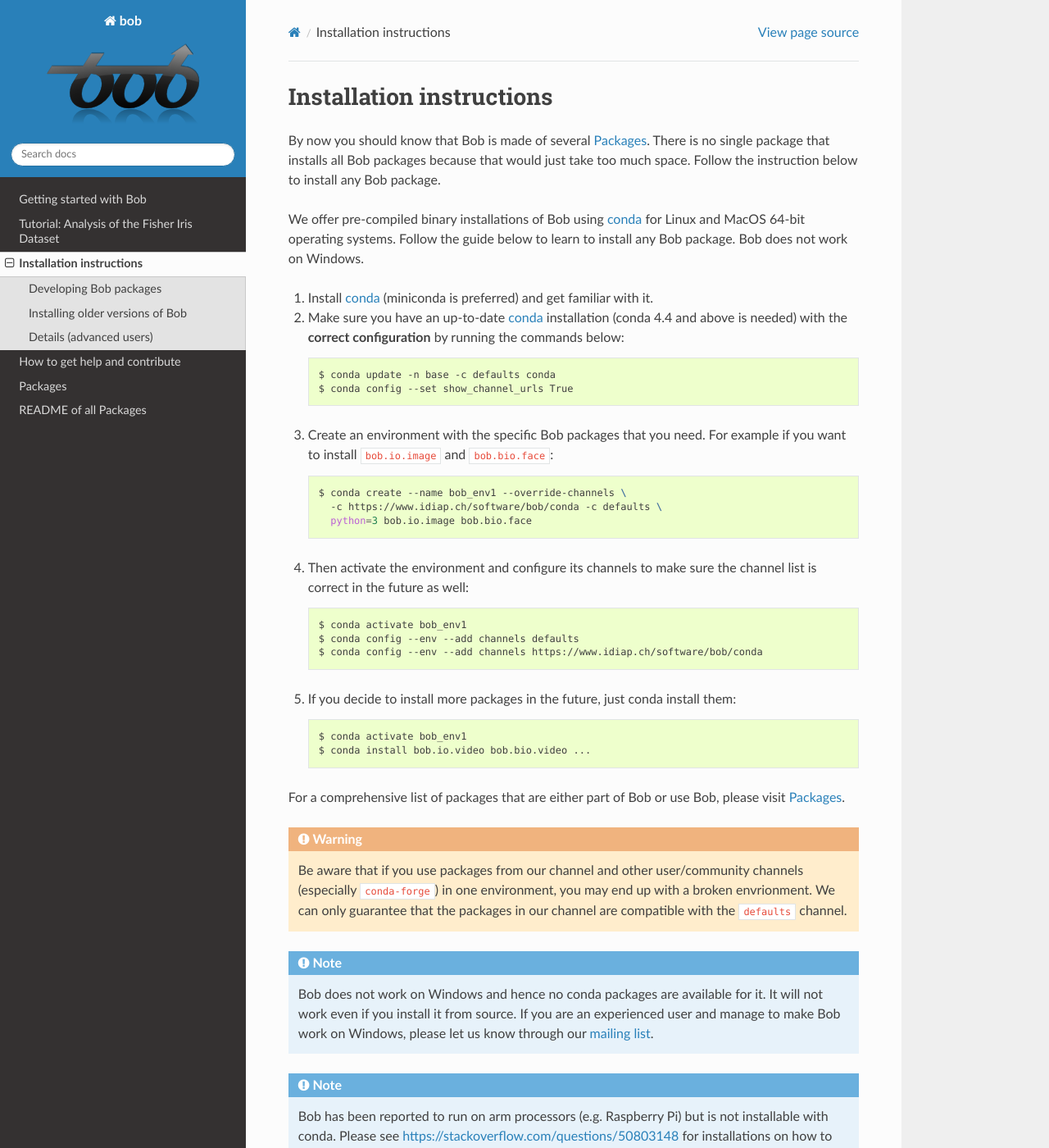
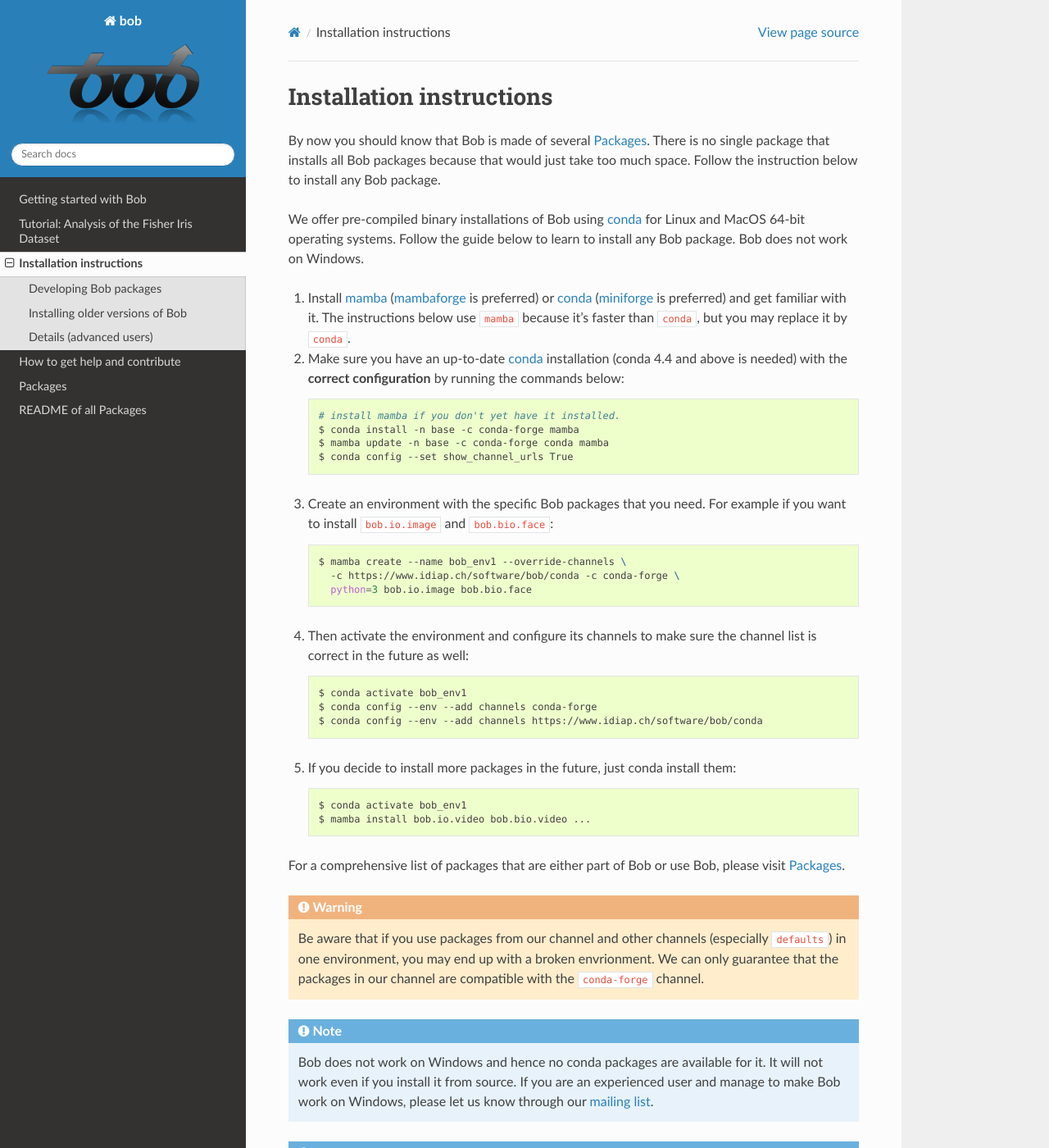
Before and after one commit to bioidiap/docs, a Sphinx documentation site: the page built from doc/install.rst, in a window 1280 px wide and 1400 px high. Shown: the whole window at 82% size. Built offline with Sphinx 7.4.7 and the Read the Docs theme 2.0.0, drawn with Linux system fonts in a browser that asks for light colours; pages that are not in the unit, such as notebooks, are missing from menus; the version number could not be read and is left out; some of the changed text lies outside the part shown.

Commit message:
update installation and help documents

```diff
--- a/doc/help.rst
+++ b/doc/help.rst
@@ -42,7 +42,6 @@
 
 * Ask on https://stackoverflow.com and tag your questions with ``python-bob``.
   This is the preferred way.
-* Ask on our mailing list: https://www.idiap.ch/software/bob/discuss
 
 
 How to contribute
--- a/doc/install.rst
+++ b/doc/install.rst
@@ -4,40 +4,44 @@
  Installation instructions
 ===========================
 
-By now you should know that Bob is made of several :ref:`bob.packages`. There is no single
-package that installs all Bob packages because that would just take too much space.
-Follow the instruction below to install any Bob package.
+By now you should know that Bob is made of several :ref:`bob.packages`. There is
+no single package that installs all Bob packages because that would just take
+too much space. Follow the instruction below to install any Bob package.
 
 We offer pre-compiled binary installations of Bob using `conda`_ for Linux and
-MacOS 64-bit operating systems. Follow the guide below to learn to install any Bob
-package. Bob does not work on Windows.
+MacOS 64-bit operating systems. Follow the guide below to learn to install any
+Bob package. Bob does not work on Windows.
 
-#.  Install `conda`_ (miniconda is preferred) and get familiar with it.
+#.  Install `mamba`_  (`mambaforge`_ is preferred) or `conda`_ (`miniforge`_ is
+    preferred) and get familiar with it. The instructions below use ``mamba``
+    because it's faster than ``conda``, but you may replace it by ``conda``.
+
 #.  Make sure you have an up-to-date `conda`_ installation (conda 4.4 and above
-    is needed) with the **correct configuration** by running the commands
-    below:
+    is needed) with the **correct configuration** by running the commands below:
 
     .. code:: sh
 
-       $ conda update -n base -c defaults conda
+       # install mamba if you don't yet have it installed.
+       $ conda install -n base -c conda-forge mamba
+       $ mamba update -n base -c conda-forge conda mamba
        $ conda config --set show_channel_urls True
 
-#.  Create an environment with the specific Bob packages that you need. For example if
-    you want to install ``bob.io.image`` and ``bob.bio.face``:
+#.  Create an environment with the specific Bob packages that you need. For
+    example if you want to install ``bob.io.image`` and ``bob.bio.face``:
 
     .. code:: sh
 
-       $ conda create --name bob_env1 --override-channels \
-         -c https://www.idiap.ch/software/bob/conda -c defaults \
+       $ mamba create --name bob_env1 --override-channels \
+         -c https://www.idiap.ch/software/bob/conda -c conda-forge \
          python=3 bob.io.image bob.bio.face
 
-#.  Then activate the environment and configure its channels to make sure the channel
-    list is correct in the future as well:
+#.  Then activate the environment and configure its channels to make sure the
+    channel list is correct in the future as well:
 
     .. code:: sh
 
        $ conda activate bob_env1
-       $ conda config --env --add channels defaults
+       $ conda config --env --add channels conda-forge
        $ conda config --env --add channels https://www.idiap.ch/software/bob/conda
 
 #.  If you decide to install more packages in the future, just conda install them:
@@ -45,17 +49,17 @@
     .. code:: sh
 
        $ conda activate bob_env1
-       $ conda install bob.io.video bob.bio.video ...
+       $ mamba install bob.io.video bob.bio.video ...
 
 For a comprehensive list of packages that are either part of |project| or use
 |project|, please visit :ref:`bob.packages`.
 
 .. warning::
 
-    Be aware that if you use packages from our channel and other user/community
-    channels (especially ``conda-forge``) in one environment, you may end up
-    with a broken envrionment. We can only guarantee that the packages in our
-    channel are compatible with the ``defaults`` channel.
+    Be aware that if you use packages from our channel and other channels
+    (especially ``defaults``) in one environment, you may end up with a broken
+    envrionment. We can only guarantee that the packages in our channel are
+    compatible with the ``conda-forge`` channel.
 
 .. note::
 
@@ -67,8 +71,9 @@
 .. note::
 
     Bob has been reported to run on arm processors (e.g. Raspberry Pi) but is
-    not installable with conda. Please see https://stackoverflow.com/questions/50803148
-    for installations on how to install Bob from source.
+    not installable with conda. Please see
+    https://stackoverflow.com/questions/50803148 for installations on how to
+    install Bob from source.
 
 
 .. _bob.source:
@@ -76,18 +81,18 @@
 Developing Bob packages
 =======================
 
-Use :ref:`bob.devtools <bob.devtools>` if you want to develop Bob packages or create
-a new package. **DO NOT** modify (including adding extra files) the source code of Bob
-packages in your Conda environments. Typically, Bob packages can be extended without
-modifying the original package. So you may want to put your new code in a new package
-instead of modifying the original package.
+Use :ref:`bob.devtools <bob.devtools>` if you want to develop Bob packages or
+create a new package. **DO NOT** modify (including adding extra files) the
+source code of Bob packages in your Conda environments. Typically, Bob packages
+can be extended without modifying the original package. So you may want to put
+your new code in a new package instead of modifying the original package.
 
 .. warning::
 
-  Conda uses hard links to create new
-  environments from a cache folder. Editing a file in one of the environments will edit
-  that file in **ALL** of your environments. The only safe way to recover from this is to
-  delete your Conda installation completely and installing everything again from scratch.
+  Conda uses hard links to create new environments from a cache folder. Editing
+  a file in one of the environments will edit that file in **ALL** of your
+  environments. The only safe way to recover from this is to delete your Conda
+  installation completely and installing everything again from scratch.
 
 
 Installing older versions of Bob
@@ -98,19 +103,20 @@
 
 .. code:: sh
 
-    $ conda install \
+    $ mamba install \
     -c https://www.idiap.ch/software/bob/conda \
     -c defaults \
     -c https://www.idiap.ch/software/bob/conda/label/archive \
     bob=4.0.0 bob.io.base
 
 will install the version of ``bob.io.base`` that was associated with the Bob
-4.0.0 release.
+4.0.0 release. Bob 9 and earlier used the ``defaults`` channel as base, for Bob
+10 and later replace ``defaults`` with ``conda-forge``.
 
 .. note::
 
-    If you install the ``bob`` conda package, you may need to change your channel list
-    to:
+    If you install the ``bob`` conda package, you may need to change your
+    channel list to:
 
     .. code:: sh
 
@@ -135,22 +141,21 @@
 
 .. code:: sh
 
-    $ conda env create --file v300py36.yaml
+    $ mamba env create --file v300py36.yaml
 
 
 Details (advanced users)
 ========================
 
 Since Bob 4, the ``bob`` conda package is just a meta package that pins all
-packages to a specific version. Installing ``bob`` will not install anything;
-it will just impose pinnings in your environment. Normally, installations of
-Bob packages should work without installing ``bob`` itself. For example,
-running:
+packages to a specific version. Installing ``bob`` will not install anything; it
+will just impose pinnings in your environment. Normally, installations of Bob
+packages should work without installing ``bob`` itself. For example, running:
 
 .. code:: sh
 
-    $ conda create --name env_name --override-channels \
-      -c https://www.idiap.ch/software/bob/conda -c defaults \
+    $ mamba create --name env_name --override-channels \
+      -c https://www.idiap.ch/software/bob/conda -c conda-forge \
       bob.<package-name>
 
 should always create a working environment. If it doesn't, please let us know.
--- a/doc/links.rst
+++ b/doc/links.rst
@@ -29,9 +29,12 @@
 .. _libpng: http://libpng.org/pub/png/libpng.html
 .. _libtiff: http://www.remotesensing.org/libtiff/
 .. _mailing list: https://www.idiap.ch/software/bob/discuss
+.. _mamba: https://github.com/mamba-org/mamba
+.. _mambaforge: https://github.com/conda-forge/miniforge#mambaforge
 .. _MatIO: http://matio.sourceforge.net
 .. _Matplotlib: http://matplotlib.sourceforge.net
 .. _miniconda: http://conda.pydata.org/miniconda.html
+.. _miniforge: https://github.com/conda-forge/miniforge/#miniforge3
 .. _MIT: http://www.opensource.org/licenses/MIT
 .. _nose: http://nose.readthedocs.org
 .. _NumPy Reference: https://docs.scipy.org/doc/numpy/
```
